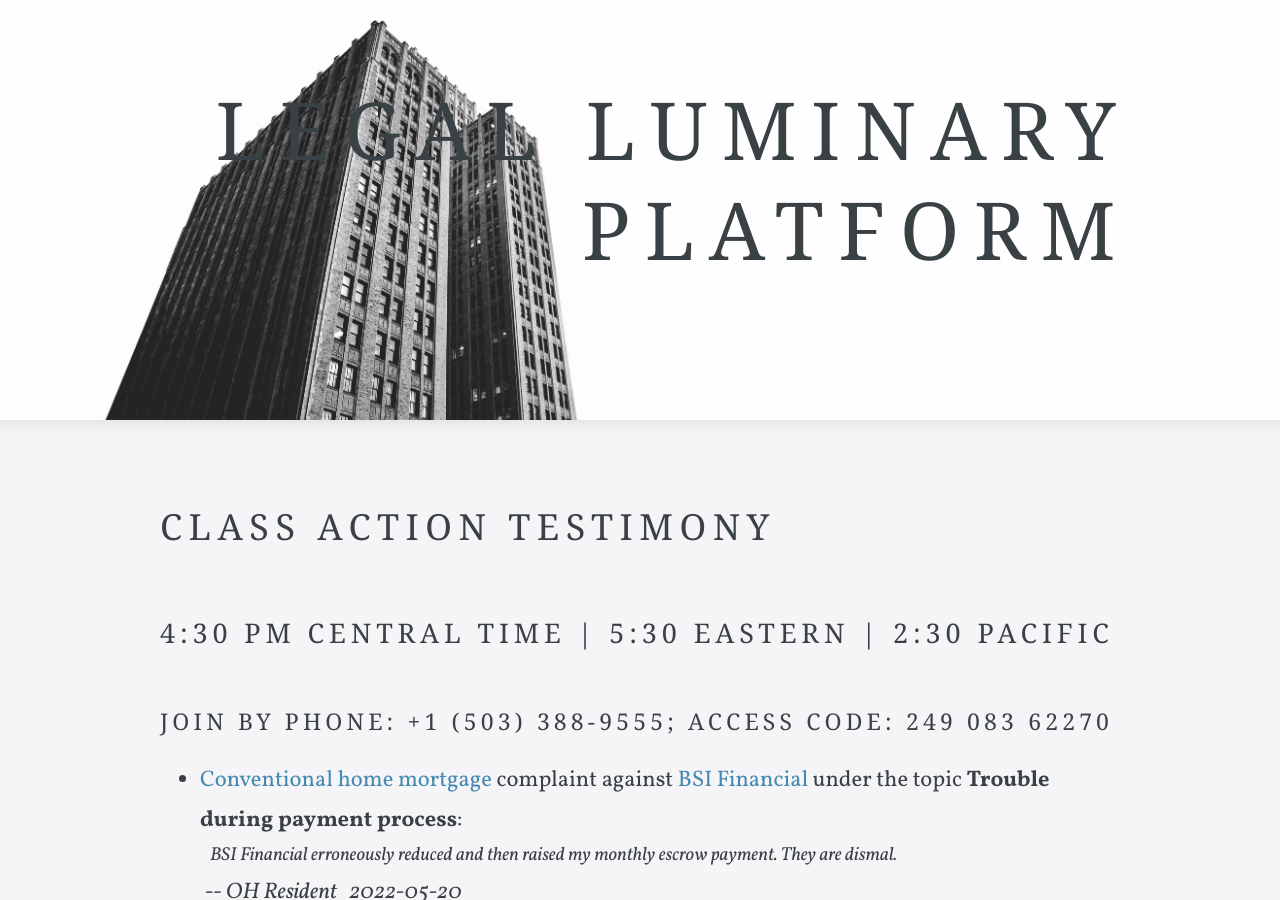
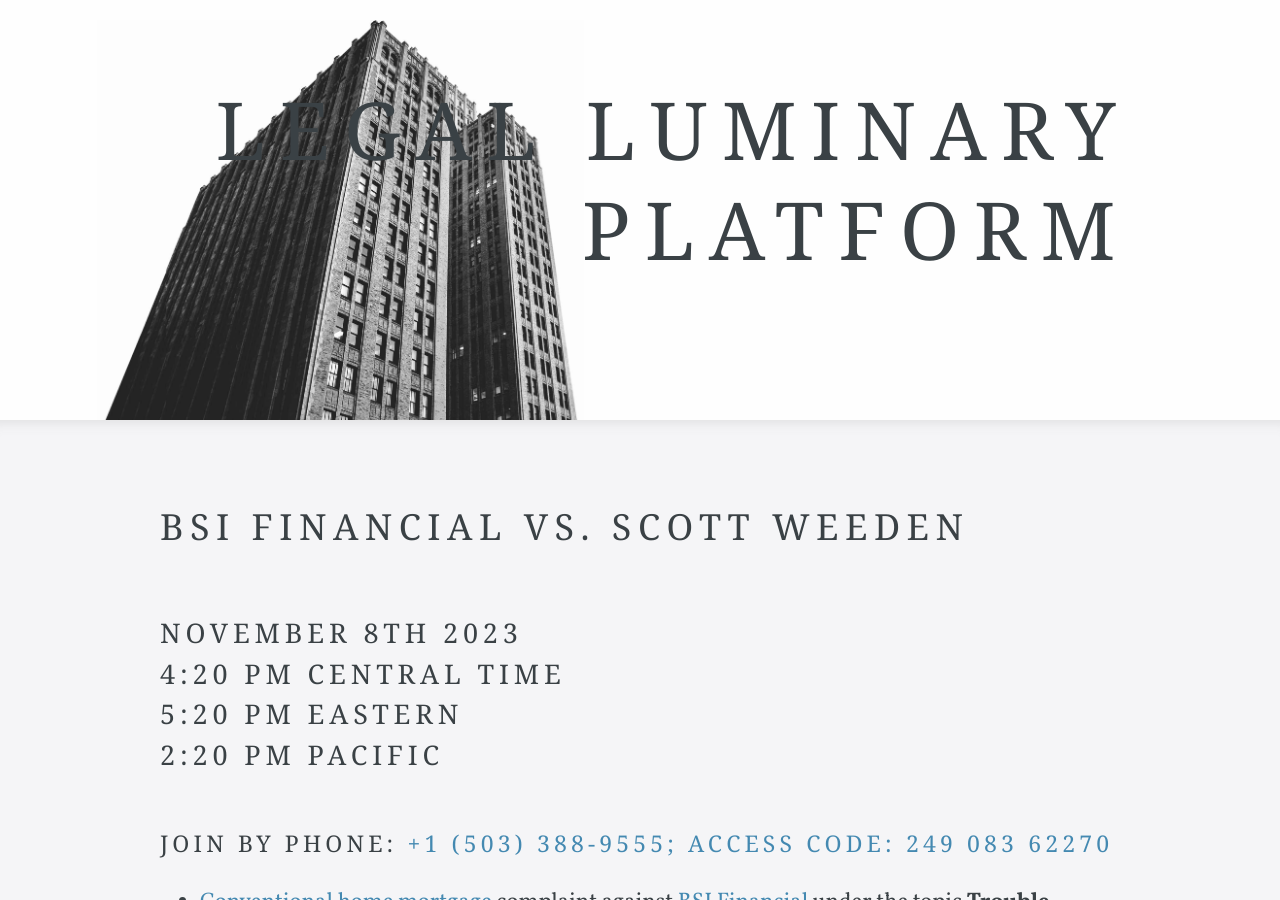
Before and after one commit to legalluminary/legalluminary.github.io, a Jekyll site: the page built from index.html, in a window 1280 px wide and 900 px high. Built offline with Jekyll 4.4.1, drawn with Linux system fonts in a browser that asks for light colours; some web fonts are replaced; the list of posts is cut into pages by our own code.

Commit message:
Updated date and time

```diff
--- a/_config.yml
+++ b/_config.yml
@@ -1,7 +1,7 @@
 # ----
 # Site
 
-title: Legal Luminary Platform
+title: BSI FINANCIAL SERVICES
 url: "http://legalluminary.com"
 baseurl:  ""
 google_analytics_key: G-BY7TCCZNKC
@@ -22,6 +22,11 @@
   - "paralegals"
   - "case_management"
   - "complaints"
+
+html_pages:
+  exclude:
+    - "sitemap.xml"
+    - "robots.txt"
 
 defaults:
   -
--- a/index.html
+++ b/index.html
@@ -2,9 +2,9 @@
 layout: default
 ---
 
-<h2>Class Action Testimony</h2>
-<h3>4:30 PM Central Time | 5:30 Eastern | 2:30 Pacific</h3>
-<h4>Join by Phone: +1 (503) 388-9555; Access Code: 249 083 62270</h4>
+<h2>BSI Financial vs. Scott Weeden</h2>
+<h3>November 8th 2023 <br />4:20 PM Central Time <br /> 5:20 PM Eastern <BR /> 2:20 PM Pacific</h3>
+<h4>Join by Phone: <a href="tel:+15033889555;24908362270">+1 (503) 388-9555; Access Code: 249 083 62270</a></h4>
 <ul>
 {% for complaint in site.data.complaints %}
 
```
